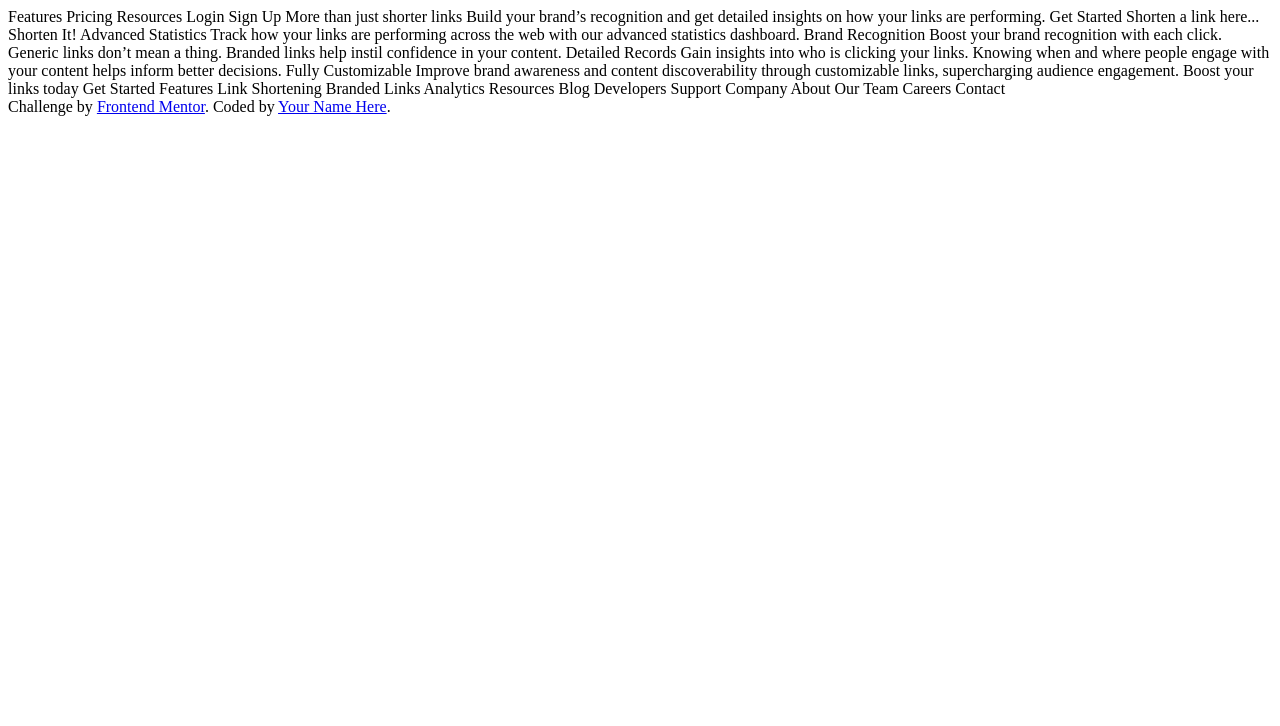
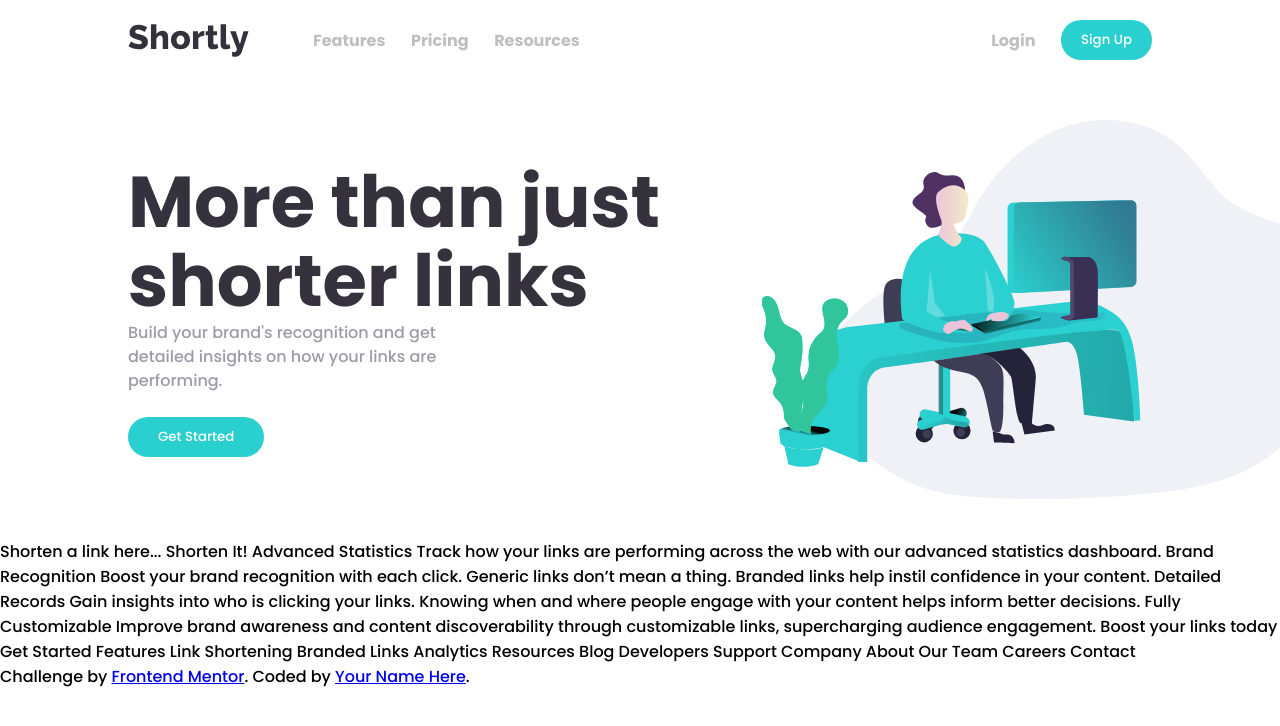
Before and after one commit to aveandrian/url-shortening-api-react, a React (Vite) app: page / in a window 1280 px wide. Shown: the top 726 px of the page. Built offline with nearby package versions, Linux system fonts and the light colour scheme.

Commit message:
adds navbar and header section

```diff
--- a/index.html
+++ b/index.html
@@ -3,6 +3,9 @@
   <head>
     <meta charset="UTF-8" />
     <link rel="icon" type="image/svg+xml" href="/vite.svg" />
+    <link rel="preconnect" href="https://fonts.googleapis.com">
+    <link rel="preconnect" href="https://fonts.gstatic.com" crossorigin>
+    <link href="https://fonts.googleapis.com/css2?family=Poppins:wght@500;700&display=swap" rel="stylesheet">
     <meta name="viewport" content="width=device-width, initial-scale=1.0" />
     <title>Frontend Mentor | Shortly URL shortening API Challenge</title>
   </head>
--- a/package.json
+++ b/package.json
@@ -10,6 +10,10 @@
     "preview": "vite preview"
   },
   "dependencies": {
+    "@fortawesome/fontawesome-svg-core": "^6.4.0",
+    "@fortawesome/free-regular-svg-icons": "^6.4.0",
+    "@fortawesome/free-solid-svg-icons": "^6.4.0",
+    "@fortawesome/react-fontawesome": "^0.2.0",
     "react": "^18.2.0",
     "react-dom": "^18.2.0"
   },
--- a/src/App.css
+++ b/src/App.css
@@ -0,0 +1,88 @@
+* {
+    margin: 0;
+    padding: 0;
+    box-sizing: border-box;
+    font-family: 'Poppins', sans-serif;
+}
+
+body {
+    min-height: 100vh;
+}
+
+#root {
+    position: relative;
+    overflow: hidden;
+}
+
+.header-section {
+    overflow: hidden;
+    margin-block: 5vh;
+    display: flex;
+    align-items: center;
+    padding-left: 10vw;
+}
+
+.header-description {
+    display: flex;
+    flex-direction: column;
+    align-items: start;
+}
+
+.header-title {
+    font-size: 4.5rem;
+    line-height: 1.1em;
+    font-weight: 700;
+    color: hsl(255, 11%, 22%);
+}
+
+.header-text {
+    width:  60%;
+    margin-bottom: 3vh;
+    line-height: 1.5em;
+    color: hsl(257, 7%, 63%);
+}
+
+.get-started-btn {
+    border: none;
+    border-radius: 20px;
+    color: white;
+    background-color: hsl(180, 66%, 49%);
+    padding: 10px 30px;
+}
+
+.header-img {
+    width: 50%;
+    transform: translateX(10%);
+}
+
+
+
+@media screen and (max-width: 950px) {
+    .header-section {
+        display: grid;
+        grid-template-columns: 1fr;
+        padding-left: 5vw;
+        margin: 0;
+    }
+
+    .header-img {
+
+        grid-row: 1;
+        width: 100%;
+    }
+
+    .header-description {
+        padding-right: 5vw;
+        text-align: center;
+        align-items: center;
+        grid-row: 2;
+    }
+
+    .header-title {
+        font-size: 2.5rem;
+    }
+
+    .header-text {
+        width: 95%;
+    }
+ }
--- a/src/App.jsx
+++ b/src/App.jsx
@@ -1,22 +1,22 @@
 import './App.css'
+import Navbar from './components/Navbar'
 
 function App() {
 
   return (
     <>
-      Features
-  Pricing
-  Resources
-
-  Login
-  Sign Up
-
-  More than just shorter links
-
-  Build your brand’s recognition and get detailed insights
-  on how your links are performing.
-
-  Get Started
+      <Navbar />
+      <section className='header-section'>
+        <div className='header-description'>
+          <h1 className='header-title'>More than just shorter links</h1>
+          <p className='header-text'>
+            Build your brand's recognition and get detailed insights
+            on how your links are performing.
+          </p>
+          <button className='get-started-btn '>Get Started</button>
+        </div>
+        <img className='header-img' src='/images/illustration-working.svg'></img>
+      </section>
 
   Shorten a link here...
 
@@ -65,7 +65,7 @@ function App() {
   Careers
   Contact
 
-  <div class="attribution">
+  <div className="attribution">
     Challenge by <a href="https://www.frontendmentor.io?ref=challenge" target="_blank">Frontend Mentor</a>.
     Coded by <a href="#">Your Name Here</a>.
   </div>
--- /dev/null
+++ b/src/components/Navbar.jsx
@@ -0,0 +1,29 @@
+import { useState } from 'react'
+import '../styles/Navbar.css'
+import { faClose, faBars } from '@fortawesome/free-solid-svg-icons'
+import { FontAwesomeIcon } from '@fortawesome/react-fontawesome'
+
+export default function Navbar(){
+    const [isOpen, setIsOpen] = useState(false)
+    function toggleIsOpen(){
+        setIsOpen(prev => !prev)
+    }
+    return (
+        <nav>
+            <img className='logo' src='/images/logo.svg' alt='Logo' />
+            <div className={`nav-items ${isOpen  ? "opened" : ""}`}>
+                <a>Features</a>
+                <a>Pricing</a>
+                <a>Resources</a>
+                <div className='nav-items-divider'></div>
+                <a className='login-btn'>Login</a>
+                <button className='signup-btn'>Sign Up</button>
+            </div>
+            <FontAwesomeIcon
+                icon={isOpen ? faClose : faBars}
+                className='menu-btn'
+                onClick={toggleIsOpen}
+            />
+        </nav>
+    )
+}
--- /dev/null
+++ b/src/styles/Navbar.css
@@ -0,0 +1,93 @@
+nav {
+    display: flex;
+    align-items: center;
+    height: 10vh;
+    width: 100%;
+    padding-inline: 10vw;
+}
+
+.menu-btn, .nav-items-divider {
+    display: none;
+}
+
+.logo {
+    margin-right: 5vw;
+}
+
+.nav-items {
+    font-weight: 700;
+    width: 100%;
+    display: flex;
+    align-items: center;
+    gap: 2vw
+}
+
+.nav-items a {
+    color: hsl(0, 0%, 75%);
+}
+
+.login-btn {
+    margin-left: auto;
+}
+
+.signup-btn {
+    border: none;
+    padding: 10px 20px;
+    border-radius: 20px;
+    color: white;
+    background-color: hsl(180, 66%, 49%);
+}
+
+@media screen and (max-width: 950px) {
+    nav {
+        padding-inline: 5vw;
+        overflow: hidden
+    }
+    .menu-btn, .nav-items-divider {
+        display: block
+    }
+
+    .menu-btn {
+        margin-left: auto;
+    }
+
+    .nav-items-divider {
+        height: 1px;
+        background-color: white;
+        width: 100%;
+    }
+
+    .nav-items {
+        z-index: 1;
+        padding-block: 5vh;
+        padding-inline: 5vw;
+        border-radius: 10px;
+        position: absolute;
+        top: 10vh;
+        left: 5vw;
+        width: 90vw;
+        flex-direction: column;
+        gap: 5vh;
+        background: hsl(255, 11%, 22%);
+        color: white;
+        transform: translateX(120vw);
+        transition: all 0.3s ease-in;
+    }
+
+    .nav-items.opened {
+        transform: none;
+    }
+
+    .nav-items a {
+        color: white;
+    }
+
+    .login-btn {
+        margin: 0;
+    }
+
+    .signup-btn {
+        width: 100%;
+    }
+
+}
```
Also changed, not shown: 1 other file (tests, documents, lock files or other folders).
